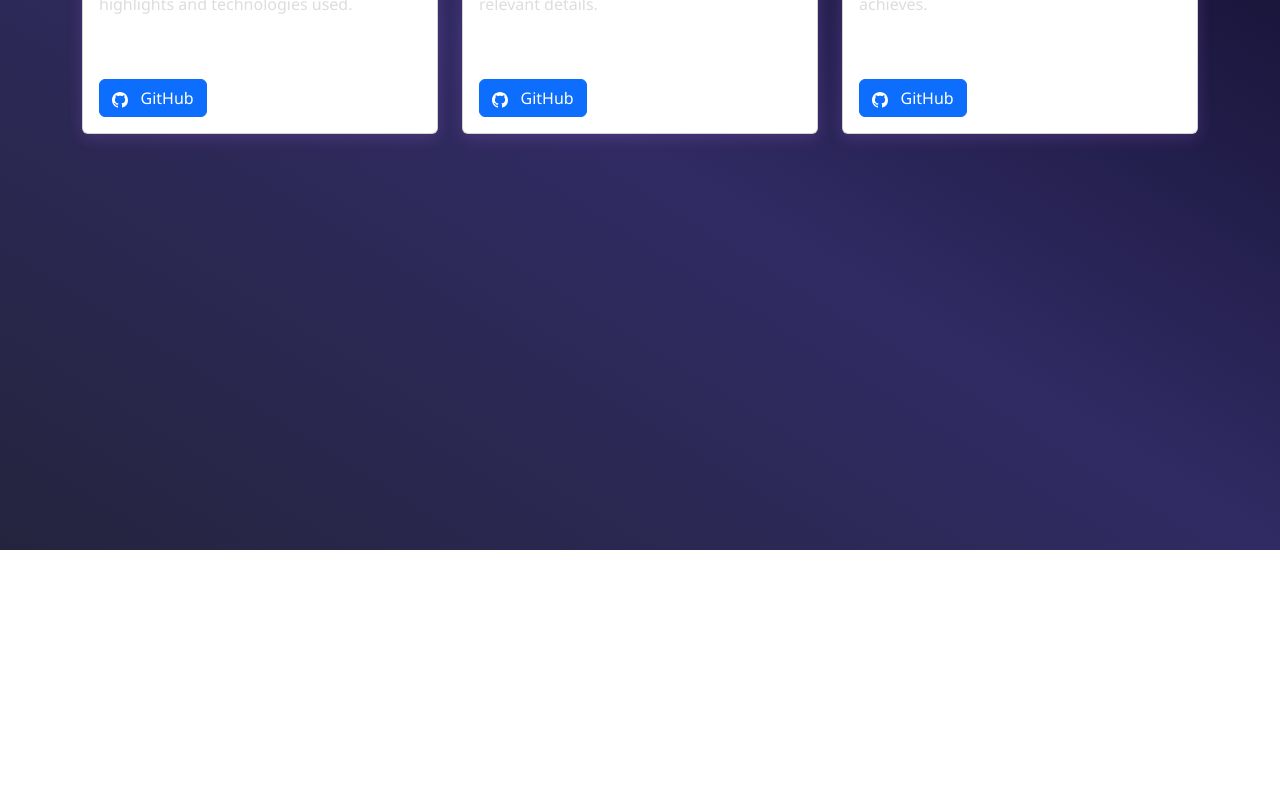
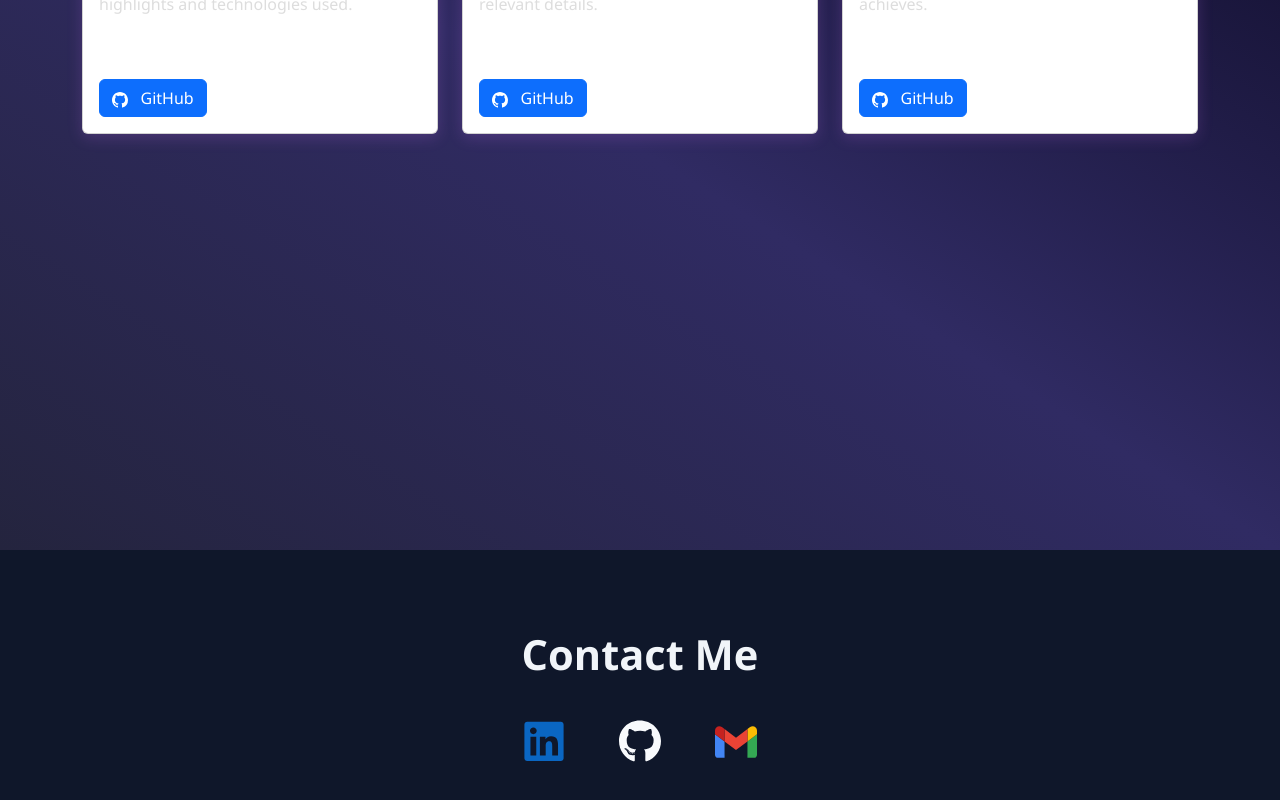
Before and after one commit to ShaunRichter/Personal-Website, a React (Create React App) app: page / in a window 1280 px wide. Shown: the part 2430-3230 px from the top of the page. Before the commit the page ends 2980 px from the top, so only its background shows below. Built offline with nearby package versions, Linux system fonts and the light colour scheme.

Commit message:
Added contacts page with linkedin, github, and gmail

```diff
--- a/src/App.js
+++ b/src/App.js
@@ -3,6 +3,7 @@ import Navbar from "./components/Navbar";
 import Home from "./pages/Home";
 import About from "./pages/About";
 import Projects from "./pages/Projects"
+import Contact from "./pages/Contact"
 import 'bootstrap/dist/css/bootstrap.min.css';
 import './App.css';
 
@@ -19,6 +20,9 @@ const App = () => {
       <div id="projects">
         <Projects />
       </div>
+      <div id="contact">
+        <Contact />
+      </div>
     </>
   );
 };
--- a/src/pages/Contact.js
+++ b/src/pages/Contact.js
@@ -1,47 +1,53 @@
 import React from "react";
-import { FaLinkedin, FaGithub, FaEnvelope, FaPhone } from "react-icons/fa";
+import { Container, Row, Col } from "react-bootstrap";
+import { FaLinkedin, FaGithub } from "react-icons/fa";
+import gmailIcon from "../assets/gmail.svg";
 import "../styles/Contact.css";
 
 const Contact = () => {
   return (
-    <div className="contact-container">
-      <h1>Contact Me</h1>
-      <div className="icon-row">
+    <section className="contact-section" id="contact">
+      <Container className="contact-container text-center">
+        <h1 className="contact-heading">Contact Me</h1>
+
+        <Row className="justify-content-center contact-icon-row">
+          <Col xs="auto">
             <a
               href="https://www.linkedin.com/in/shaun-richter-a90b412b6/"
               target="_blank"
               rel="noreferrer"
+              className="contact-icon linkedin"
+              aria-label="LinkedIn"
             >
-          <FaLinkedin className="contact-icon linkedin" />
+              <FaLinkedin />
             </a>
-
+          </Col>
+          <Col xs="auto">
             <a
               href="https://github.com/ShaunRichter"
               target="_blank"
               rel="noreferrer"
+              className="contact-icon github"
+              aria-label="GitHub"
             >
-          <FaGithub className="contact-icon github" />
+              <FaGithub />
             </a>
-      </div>
-      <div className="contact-details">
-        <p>
-          <FaEnvelope className="detail-icon" />{" "}
-          <a href="mailto:shaunrichter547@gmail.com">
-            shaunrichter547@gmail.com
+          </Col>
+          <Col xs="auto">
+            <a
+              href="mailto:shaunrichter547@gmail.com"
+              target="_blank"
+              rel="noreferrer"
+              className="gmail-link with-tooltip"
+              aria-label="Gmail"
+            >
+              <img src={gmailIcon} alt="Gmail" className="gmail-icon" />
+              <span className="tooltip-text">shaunrichter547@gmail.com</span>
             </a>
-        </p>
-        <p>
-          <FaEnvelope className="detail-icon" />{" "}
-          <a href="mailto:shaun-richter@uiowa.edu">
-            shaun-richter@uiowa.edu
-          </a>
-        </p>
-        <p>
-          <FaPhone className="detail-icon" />{" "}
-          <a href="tel:9513068200">(951) 306-8200</a>
-        </p>
-      </div>
-    </div>
+          </Col>
+        </Row>
+      </Container>
+    </section>
   );
 };
 
--- a/src/styles/Contact.css
+++ b/src/styles/Contact.css
@@ -1,38 +1,107 @@
-.contact-container {
+.contact-section {
+  background-color: #0f172a;
+  color: #f1f5f9;
+  padding: 80px 0;
   text-align: center;
-  margin-top: 40px;
 }
 
-.icon-row {
-  margin-bottom: 30px;
+.contact-container {
+  max-width: 1000px;
+  margin: 0 auto;
+  padding: 0 1rem;
+}
+
+.contact-heading {
+  font-size: 2.6rem;
+  font-weight: 700;
+  margin-bottom: 40px;
+}
+
+.contact-icon-row {
+  display: flex;
+  justify-content: center;
+  align-items: center;
+  gap: 30px;
+  flex-wrap: wrap;
 }
 
 .contact-icon {
-  font-size: 48px;
-  margin: 20px;
-  transition: transform 0.2s ease;
+  font-size: 2.8rem;
+  width: 42px;
+  height: 42px;
+  display: inline-flex;
+  align-items: center;
+  justify-content: center;
+  transition: transform 0.3s ease, color 0.3s ease;
   cursor: pointer;
 }
 
 .contact-icon.linkedin {
-  color: #0077b5;
+  color: #0a66c2;
 }
 
 .contact-icon.github {
-  color: #171515;
+  color: #f8fafc;
 }
 
 .contact-icon:hover {
   transform: scale(1.2);
+  color: var(--primary-color);
 }
 
-.contact-details {
-  font-size: 1.1rem;
-  line-height: 2;
+.gmail-link {
+  display: inline-flex;
+  align-items: center;
+  justify-content: center;
+  position: relative;
 }
 
-.detail-icon {
-  margin-right: 8px;
-  color: #333;
-  vertical-align: middle;
+.gmail-icon {
+  width: 42px;
+  height: 42px;
+  transition: transform 0.3s ease;
 }
+
+.gmail-link:hover .gmail-icon {
+  transform: scale(1.2);
+}
+
+.tooltip-text {
+  visibility: hidden;
+  opacity: 0;
+  background-color: #334155;
+  color: #f1f5f9;
+  text-align: center;
+  border-radius: 6px;
+  padding: 6px 10px;
+  position: absolute;
+  z-index: 1;
+  bottom: 125%;
+  left: 50%;
+  transform: translateX(-50%);
+  transition: opacity 0.3s ease;
+  font-size: 0.9rem;
+  white-space: nowrap;
+  pointer-events: none;
+}
+
+.with-tooltip:hover .tooltip-text {
+  visibility: visible;
+  opacity: 1;
+}
+
+@media (max-width: 576px) {
+  .contact-heading {
+    font-size: 2.2rem;
+  }
+
+  .contact-icon,
+  .gmail-icon {
+    width: 36px;
+    height: 36px;
+  }
+
+  .tooltip-text {
+    font-size: 0.8rem;
+  }
+}
```
Also changed, not shown: src/assets/gmail.svg (added). Lines whose indentation alone changed are shown as unchanged.
